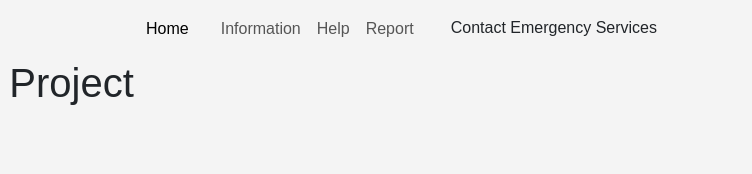
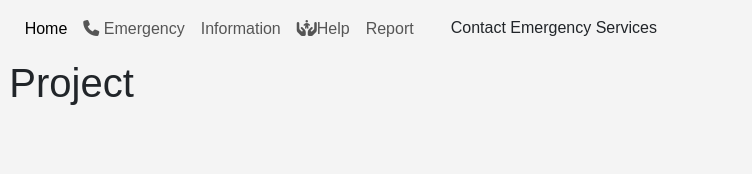
Before and after one commit to darakhshanda/safeguarding, a plain HTML site: page index.html in a window 1280 px wide. Shown: the full height of the page, 528-1280 px from the left. Drawn offline with nearby package versions, Linux system fonts and the light colour scheme.

Commit message:
add: help hand images

```diff
--- a/index.html
+++ b/index.html
@@ -43,13 +43,13 @@
                         <a class="nav-link active" aria-current="page" href="index.html">Home</a>
                     </li>
                     <li class="nav-item">
-                        <a class="nav-link" href="#emergency"></a>
+                        <a class="nav-link" href="#emergency"> <i class="fa fa-phone"></i> Emergency</a>
                     </li>
                     <li class="nav-item">
                         <a class="nav-link" href="#information">Information</a>
                     </li>
                     <li class="nav-item">
-                        <a class="nav-link" href="help.html">Help</a>
+                        <a class="nav-link" href="help.html"><i class="fa-solid fa-hands-holding-child"></i>Help</a>
                     </li>
                     <li class="nav-item">
                         <a class="nav-link" href="report.html">Report</a>
```
